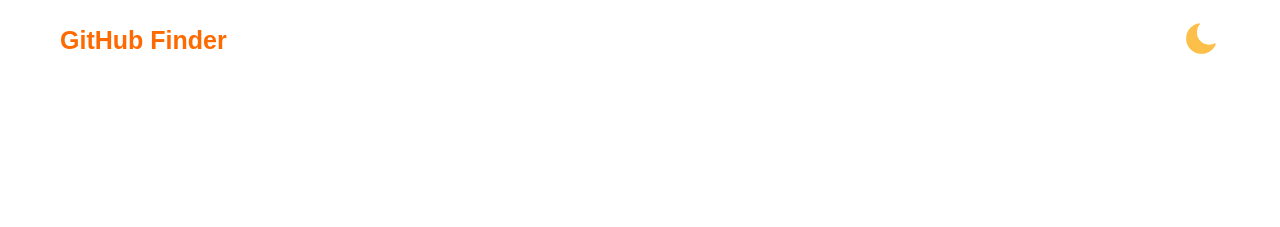
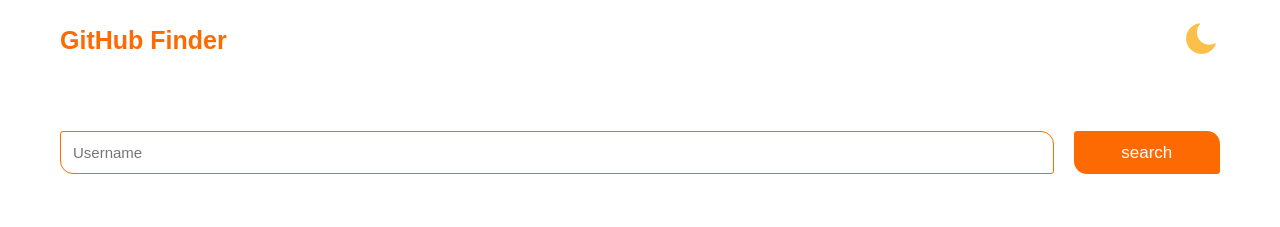
Before and after one commit to samaahmed1/GitHub-Profile, a plain HTML site: page index.html in a window 1280 px wide. Drawn offline with Linux system fonts and the light colour scheme.

Commit message:
Add: Search Section

```diff
--- a/assets/styles/main.css
+++ b/assets/styles/main.css
@@ -67,3 +67,31 @@ header .container .icon img {
   width: 37px;
   cursor: pointer;
 }
+.search {
+  padding: 50px 0;
+}
+.search .container {
+  display: flex;
+  gap: 20px;
+}
+.search .container .input-search {
+  flex-grow: 9;
+  padding: 12px;
+  outline: none;
+  font-size: 15px;
+  border-radius: 3px 13px;
+  color: var(--text-search);
+  background-color: var(--bg-color);
+  border: 1px solid var(--btn-color);
+}
+.search .container .button-search {
+  border: none;
+  flex-grow: 1;
+  padding: 5px;
+  font-size: 17px;
+  cursor: pointer;
+  color: var(--text-btn);
+  border-radius: 3px 13px;
+  transition: all 0.2s ease-in-out;
+  background-color: var(--btn-color);
+}
--- a/index.html
+++ b/index.html
@@ -18,6 +18,14 @@
         </div>
       </div>
     </header>
+    <main>
+      <section class="search">
+        <div class="container">
+          <input type="text" placeholder="Username" id="input-search" class="input-search" autofocus />
+          <button type="button" id="button-search" class="button-search">search</button>
+        </div>
+      </section>
+    </main>
     <script src="assets/scripts/main.js"></script>
   </body>
 </html>
```
